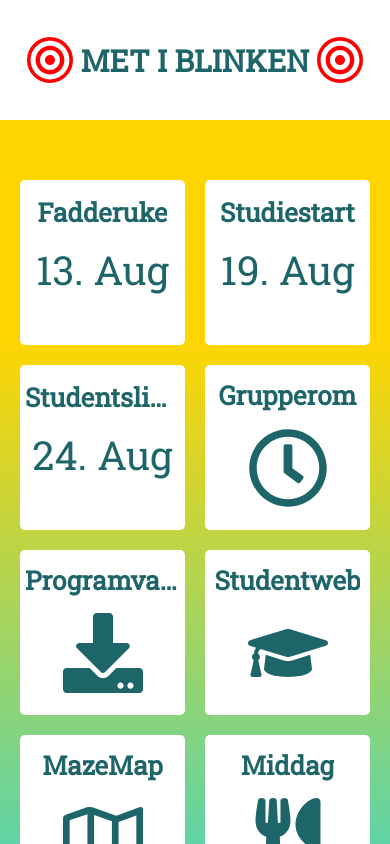
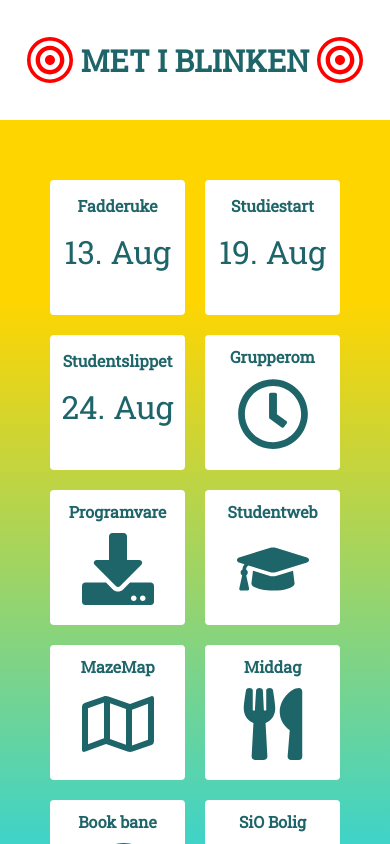
Before and after one commit to dkoujelev/met-i-blinken, a React (Create React App) app: page / in a window 390 px wide. Shown: the top 844 px of the page. Built offline with nearby package versions, Linux system fonts and the light colour scheme.

Commit message:
Responsiveness changes

```diff
--- a/src/styles/Main.scss
+++ b/src/styles/Main.scss
@@ -6,29 +6,29 @@
 
 .main {
   display: grid;
-  width: calc(100% - 2rem);
-  max-width: 71rem;
+  max-width: 70rem;
   min-width: 220px;
-  grid-template-columns: repeat(auto-fit, minmax(220px, 1fr));
+  grid-template-columns: repeat(auto-fit, 220px);
   grid-gap: $row-gap $column-gap;
   margin: $header-height auto;
   grid-auto-rows: 1fr;
+  justify-content: center;
 }
 
-@media (max-width: 755px) {
+@media (max-width: 720px) {
   .main {
-    grid-template-columns: repeat(3, 1fr);
+    grid-template-columns: repeat(auto-fit, 165px);
   }
 }
 
-@media (max-width: 520px) {
+@media (max-width: 555px) {
   .main {
-    grid-template-columns: repeat(2, 1fr);
+    grid-template-columns: repeat(auto-fit, 135px);
   }
 }
 
-@media (max-width: 319px) {
+@media (max-width: 307px) {
   .main {
-    grid-template-columns: 1fr;
+    grid-template-columns: 250px;
   }
 }
--- a/src/styles/ResourceCard.scss
+++ b/src/styles/ResourceCard.scss
@@ -34,11 +34,12 @@
     .card-title {
       display: inline-block;
       margin: 0;
-      font-size: 1.5rem;
+      font-size: 1.45rem;
       white-space: nowrap;
       overflow: hidden;
       text-overflow: ellipsis;
-      max-width: 100%;
+      width: 100%;
+      text-align: center;
     }
 
     .card-icon {
@@ -47,22 +48,22 @@
     }
 
     p {
-      font-size: 2.4rem;
-      line-height: 2.4rem;
+      font-size: 2.5rem;
+      line-height: 2.5rem;
       margin-top: 0;
     }
   }
 }
 
-@media (max-width: 600px) {
+@media (max-width: 720px) {
   .resource-card {
     .card-content {
       .card-title {
-        font-size: 1.3rem;
+        font-size: 1.1rem;
       }
       .card-icon {
-        font-size: 4rem;
-        line-height: 4rem;
+        font-size: 4.2rem;
+        line-height: 4.2rem;
       }
 
       p {
@@ -73,44 +74,18 @@
   }
 }
 
-@media (max-width: 520px) {
+@media (max-width: 555px) {
   .resource-card {
     .card-content {
       .card-title {
-        font-size: 1.4rem;
+        font-size: 0.8rem;
       }
+
       .card-icon {
-        font-size: 5rem;
-        line-height: 5rem;
+        font-size: 3.6rem;
+        line-height: 3.6rem;
       }
-    }
-  }
-}
 
-@media (max-width: 450px) {
-  .resource-card {
-    .card-content {
-      .card-title {
-        font-size: 1.3rem;
-      }
-      .card-icon {
-        font-size: 4rem;
-        line-height: 4rem;
-      }
-    }
-  }
-}
-
-@media (max-width: 360px) {
-  .resource-card {
-    .card-content {
-      .card-title {
-        font-size: 1.1rem;
-      }
-      .card-icon {
-        font-size: 3.5rem;
-        line-height: 3.5rem;
-      }
       p {
         font-size: 1.6rem;
         line-height: 1.6rem;
@@ -119,19 +94,19 @@
   }
 }
 
-@media (max-width: 319px) {
+@media (max-width: 307px) {
   .resource-card {
     .card-content {
       .card-title {
         font-size: 1.5rem;
       }
       .card-icon {
-        font-size: 7rem;
-        line-height: 7rem;
+        font-size: 6rem;
+        line-height: 6rem;
       }
       p {
-        font-size: 3rem;
-        line-height: 3rem;
+        font-size: 2.5rem;
+        line-height: 2.5rem;
       }
     }
   }
```
Also changed, not shown: 1 other file (tests, documents, lock files or other folders).
